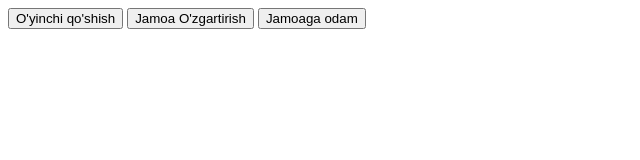
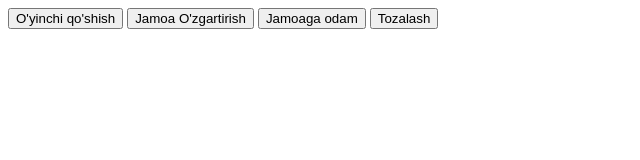
Before and after one commit to anvaroofCoding/error, a plain HTML site: page index.html in a window 1280 px wide. Shown: the whole page, without its empty margins (0-640 px from the left). Drawn offline with Linux system fonts and the light colour scheme.

Commit message:
yana qoshimcha qoshildi clear qilish

```diff
--- a/index.html
+++ b/index.html
@@ -17,6 +17,7 @@
 	<button onclick="workpass()">O'yinchi qo'shish</button>
 	<button onclick="ozgarish()">Jamoa O'zgartirish</button>
 	<button onclick="Comasadd()">Jamoaga odam</button>
+	<button onclick="clearConsole()">Tozalash</button>
 	<script src="./mian.js"></script>
 </body>
 
--- a/mian.js
+++ b/mian.js
@@ -119,3 +119,7 @@ function Comasadd() {
 		console.log('finished')
 	}
 }
+
+function clearConsole() {
+	console.clear()
+}
```
